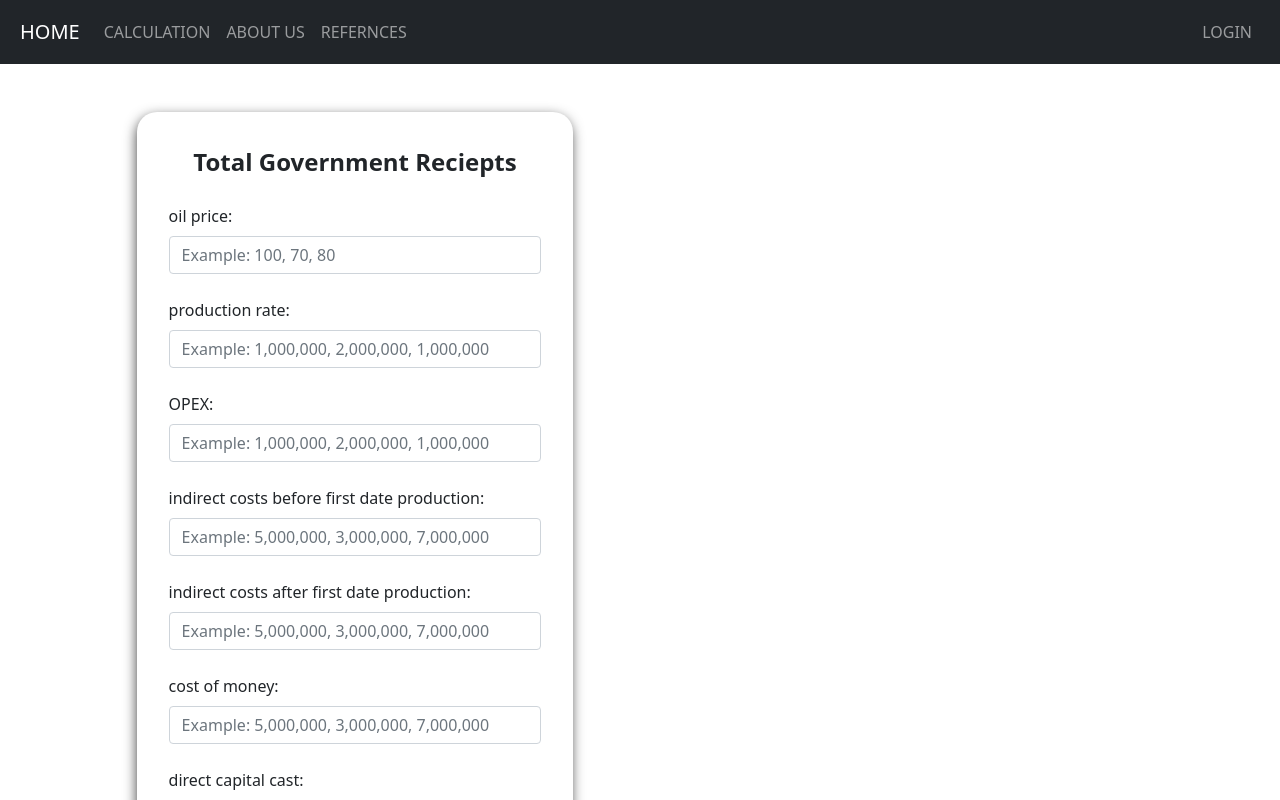
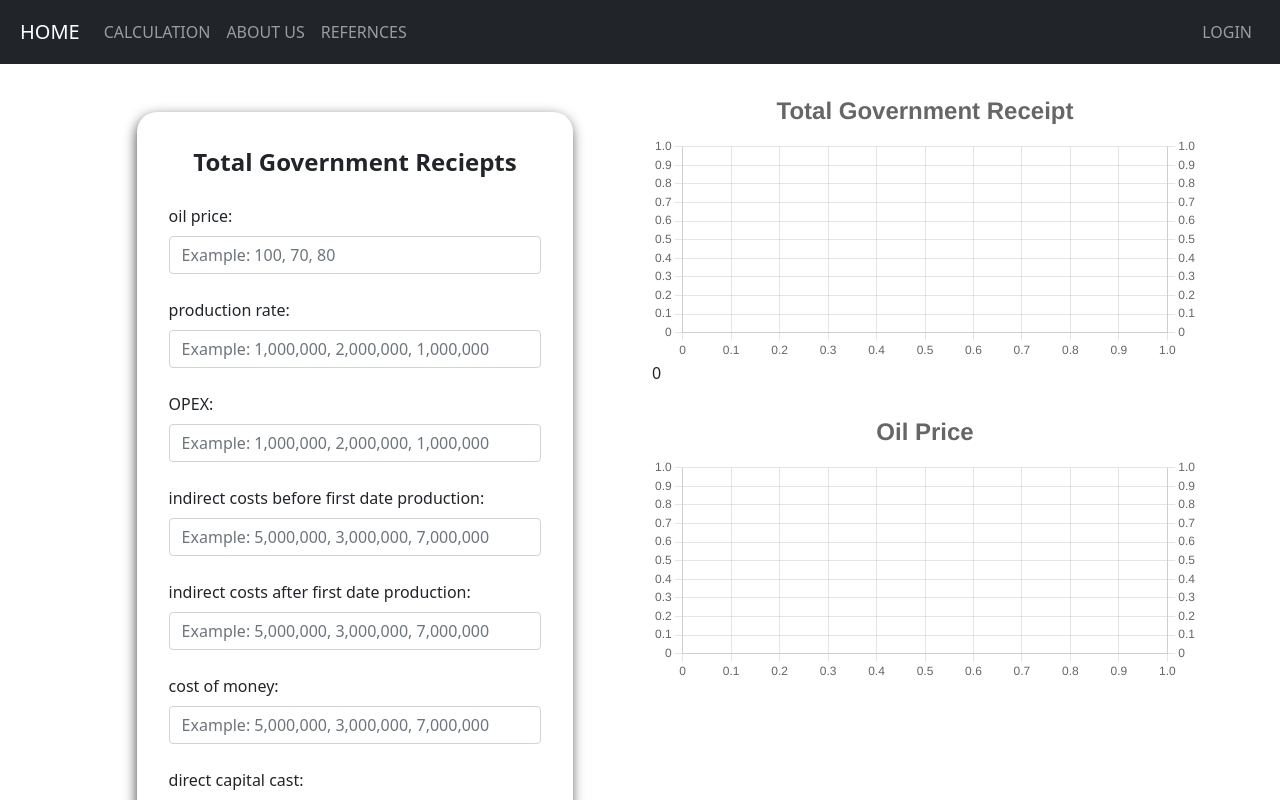
Before and after one commit to MohammadJavad-Alghosi78/bachelor-project, a Next.js app: page /calculation/total-government-receipt in a window 1280 px wide. Shown: the top 800 px of the page. Built offline with nearby package versions, Linux system fonts and the light colour scheme.

Commit message:
Add line charts for total government calculation

```diff
--- a/components/Calculations/TotalGovernmentReceipt/index.jsx
+++ b/components/Calculations/TotalGovernmentReceipt/index.jsx
@@ -1,10 +1,128 @@
+import React, { useState } from "react";
 import axios from "axios";
-import React from "react";
-import { useState } from "react";
 import { Button, Col, Form, Row } from "react-bootstrap";
 import LoginFormItem from "../../LoginForm/LoginFormItem";
 import LoginFormTitle from "../../LoginForm/LoginFormTitle";
 import { LoginFormWrapper } from "../../LoginForm/style";
+import {
+  Chart as ChartJS,
+  CategoryScale,
+  LinearScale,
+  PointElement,
+  LineElement,
+  Title,
+  Tooltip,
+  Legend,
+} from "chart.js";
+import { Line } from "react-chartjs-2";
+
+ChartJS.register(
+  CategoryScale,
+  LinearScale,
+  PointElement,
+  LineElement,
+  Title,
+  Tooltip,
+  Legend
+);
+
+export const mainChartOptions = {
+  responsive: true,
+  interaction: {
+    mode: "index",
+    intersect: false,
+  },
+  stacked: false,
+  plugins: {
+    legend: {
+      position: "top",
+      labels: {
+        font: {
+          size: 14,
+        },
+      },
+    },
+    title: {
+      display: true,
+      text: "Total Government Receipt",
+      font: {
+        size: 24,
+      },
+    },
+  },
+  scales: {
+    y: {
+      type: "linear",
+      display: true,
+      position: "left",
+    },
+    x: {
+      axis: "test",
+      type: "linear",
+      display: true,
+      position: "left",
+      title: "4545454",
+    },
+    y1: {
+      type: "linear",
+      display: true,
+      title: "kfsjaljfl",
+      position: "right",
+      grid: {
+        drawOnChartArea: false,
+      },
+    },
+  },
+};
+
+export const oilPriceChartOptions = {
+  responsive: true,
+  interaction: {
+    mode: "index",
+    intersect: false,
+  },
+  stacked: false,
+  plugins: {
+    legend: {
+      position: "top",
+      labels: {
+        font: {
+          size: 14,
+        },
+      },
+    },
+    title: {
+      display: true,
+      text: "Oil Price",
+      font: {
+        size: 24,
+      },
+    },
+  },
+  scales: {
+    y: {
+      type: "linear",
+      display: true,
+      position: "left",
+    },
+    x: {
+      axis: "test",
+      type: "linear",
+      display: true,
+      position: "left",
+      title: "4545454",
+    },
+    y1: {
+      type: "linear",
+      display: true,
+      title: "kfsjaljfl",
+      position: "right",
+      grid: {
+        drawOnChartArea: false,
+      },
+    },
+  },
+};
 
 const TotalGovernmentReceipt = () => {
   const [oilPrice, setOilPrice] = useState("");
@@ -15,6 +133,15 @@ const TotalGovernmentReceipt = () => {
   const [costOfMoney, setCostOfMoney] = useState("");
   const [directCapitalCast, setDirectCapitalCast] = useState("");
   const [remunerationFeeRecovery, setRemunerationFeeRecovery] = useState("");
+
+  const [oilPriceChartData, setOilPriceChartData] = useState({
+    labels: [],
+    datasets: [],
+  });
+  const [mainChartData, setMainChartData] = useState({
+    labels: [],
+    datasets: [],
+  });
 
   // Handlers
   const handleSubmit = (event) => {
@@ -28,15 +155,52 @@ const TotalGovernmentReceipt = () => {
         idcrecAfterFDP,
         costOfMoney,
         directCapitalCast,
+        remunerationFeeRecovery,
       })
       .then((response) => {
         const {
-          discountedPresentValues,
-          npv,
-          timeSteps,
-          totalCosts,
-          totalRevnue,
+          finalOilPrice,
+          finalProductionRate,
+          finalOpex,
+          finalIdcrecBeforeFDP,
+          finalIdcrecAfterFDP,
+          finalCostOfMoney,
+          finalDirectCapitalCast,
+          finalRemunerationFeeRecovery,
         } = response.data;
+        setOilPriceChartData({
+          labels: finalOilPrice.map((item, index) => index),
+          datasets: [
+            {
+              label: "Oil price",
+              data: finalOilPrice,
+              borderColor: "black",
+              backgroundColor: "black",
+            },
+          ],
+        });
+        const mainChartData = finalOilPrice.map((item, index) => {
+          return (
+            finalOilPrice[index] * finalProductionRate[index] -
+            finalOpex[index] +
+            finalIdcrecAfterFDP[index] +
+            finalIdcrecBeforeFDP[index] +
+            finalCostOfMoney[index] +
+            finalDirectCapitalCast[index] +
+            finalRemunerationFeeRecovery[index]
+          );
+        });
+        setMainChartData({
+          labels: finalOilPrice.map((item, index) => index),
+          datasets: [
+            {
+              label: "Total Government Receipt",
+              data: mainChartData,
+              borderColor: "green",
+              backgroundColor: "green",
+            },
+          ],
+        });
       })
       .catch((error) => console.log(error));
   };
@@ -117,7 +281,9 @@ const TotalGovernmentReceipt = () => {
               placeholder="Example: 5,000,000, 3,000,000, 7,000,000"
               required
               value={remunerationFeeRecovery}
-              onChange={(event) => setRemunerationFeeRecovery(event.target.value)}
+              onChange={(event) =>
+                setRemunerationFeeRecovery(event.target.value)
+              }
             />
             <Button variant="primary" type="submit" size="lg">
               Submit
@@ -125,6 +291,35 @@ const TotalGovernmentReceipt = () => {
           </Form>
         </LoginFormWrapper>
       </Col>
+      <Col xs={12} md={12} lg={6}>
+        <div
+          style={{
+            display: "flex",
+            justifyContent: "center",
+            alignItems: "center",
+          }}
+        >
+          <Line options={mainChartOptions} data={mainChartData} />
+        </div>
+        {mainChartData?.datasets.length && (
+          <h1 style={{ textAlign: "center", margin: "32px 0" }}>
+            Sum:
+            {mainChartData.datasets[0].data.reduce(
+              (prev, current) => prev + current
+            )}
+          </h1>
+        )}
+        <div
+          style={{
+            display: "flex",
+            justifyContent: "center",
+            alignItems: "center",
+            marginTop: "24px",
+          }}
+        >
+          <Line options={oilPriceChartOptions} data={oilPriceChartData} />
+        </div>
+      </Col>
     </Row>
   );
 };
--- a/models/total-government-receipt.js
+++ b/models/total-government-receipt.js
@@ -7,7 +7,8 @@ const totalGovernmentReceiptModel = (
   idcrecBeforeFDP,
   idcrecAfterFDP,
   costOfMoney,
-  directCapitalCast
+  directCapitalCast,
+  remunerationFeeRecovery
 ) => {
   const finalOilPrice = oilPrice.split(",").map((item) => parseFloat(item));
   const finalProductionRate = productionRate
@@ -26,6 +27,9 @@ const totalGovernmentReceiptModel = (
   const finalDirectCapitalCast = directCapitalCast
     .split(",")
     .map((item) => parseFloat(item));
+  const finalRemunerationFeeRecovery = remunerationFeeRecovery
+    .split(",")
+    .map((item) => parseFloat(item));
   return {
     finalOilPrice,
     finalProductionRate,
@@ -34,6 +38,7 @@ const totalGovernmentReceiptModel = (
     finalIdcrecAfterFDP,
     finalCostOfMoney,
     finalDirectCapitalCast,
+    finalRemunerationFeeRecovery,
   };
 };
 
--- a/pages/api/total-govenment-receipt.js
+++ b/pages/api/total-govenment-receipt.js
@@ -9,6 +9,7 @@ const totalGovernmentReceiptHandler = (req, res) => {
     idcrecAfterFDP,
     costOfMoney,
     directCapitalCast,
+    remunerationFeeRecovery,
   } = req.body;
   const data = totalGovernmentReceiptModel(
     oilPrice,
@@ -17,7 +18,8 @@ const totalGovernmentReceiptHandler = (req, res) => {
     idcrecBeforeFDP,
     idcrecAfterFDP,
     costOfMoney,
-    directCapitalCast
+    directCapitalCast,
+    remunerationFeeRecovery
   );
   res.status(200).json(data);
 };
```
